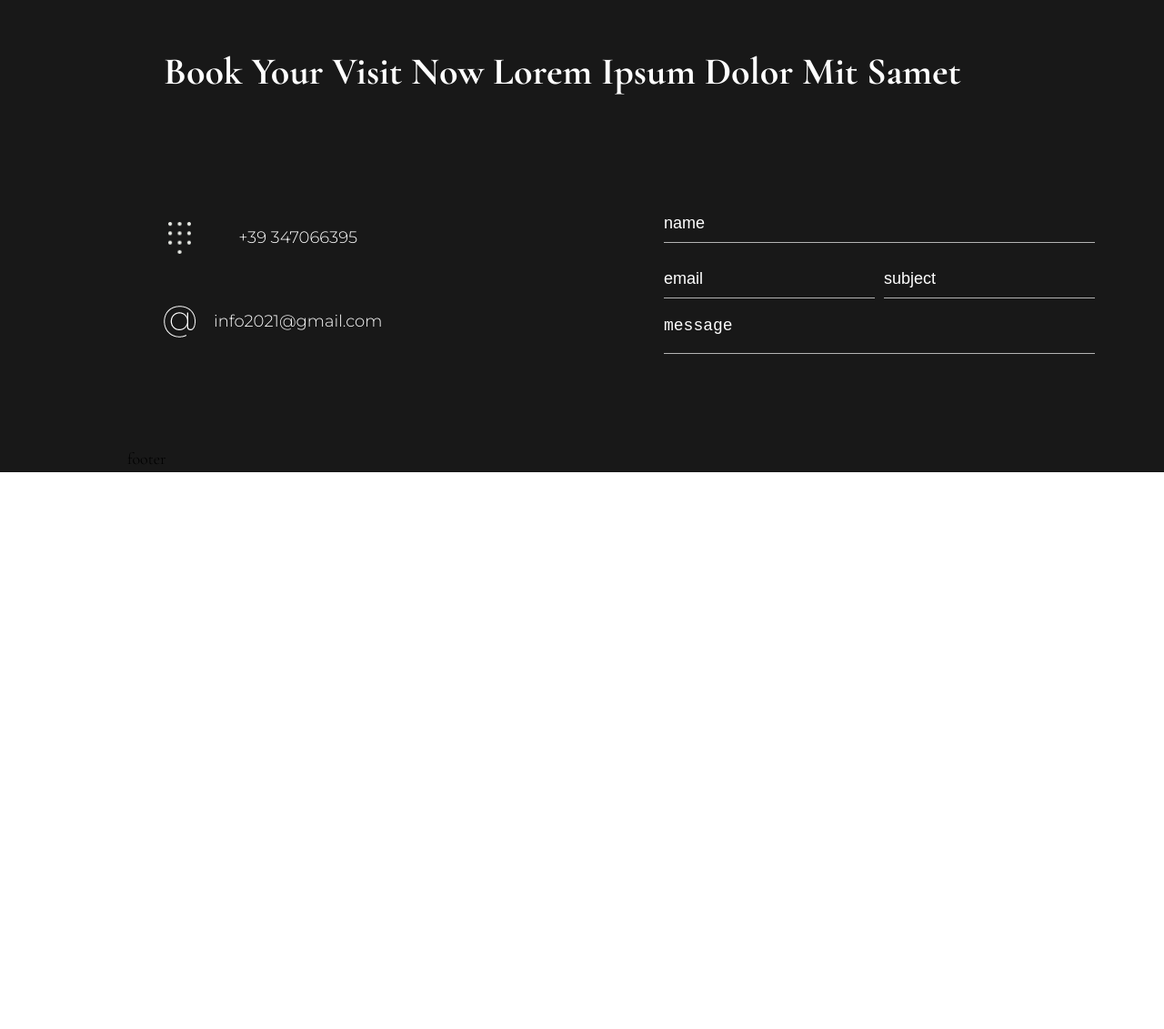
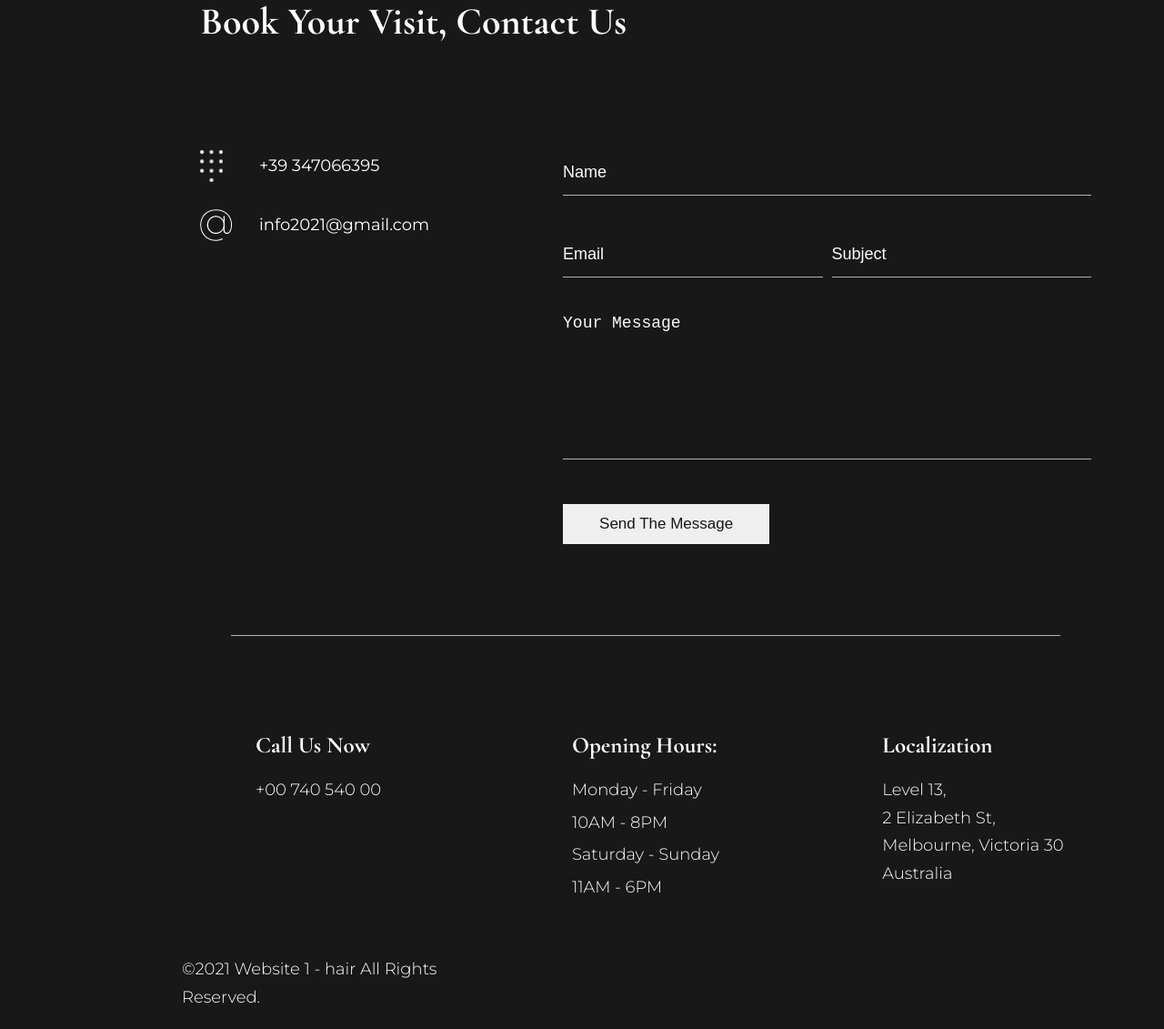
Before and after one commit to jeft97/challenge-for-every-week, a website: page index.html in a window 1280 px wide. Shown: the part 7426-8557 px from the top of the page at 91% size. Before the commit the page ends 7945 px from the top, so only its background shows below. Drawn offline with nearby package versions, Linux system fonts and the light colour scheme.

Commit message:
ho finito il footer

```diff
--- a/index.html
+++ b/index.html
@@ -172,23 +172,50 @@
         </div>
     </section>
     <section class="contact">
-        <h2 class="heading-2 cl-2">Book Your Visit Now Lorem Ipsum Dolor Mit Samet</h2>
+        <h2 class="heading-2 cl-2">Book Your Visit, contact us</h2>
         <div class="contact__date">
             <img src="img/hd3-icon-call.png" alt="contact icon" class="contact__icon">
             <span class="contact__number">+39 347066395</span>
-            <img src="img/hd3-icon-at.png" alt="contact icon" class="contact__icon">
+            <img src="img/hd3-icon-at.png" alt="contact icon" class="contact__icon contact__icon-2">
             <span class="contact__email">info2021@gmail.com</span>
         </div>
         <form action="#" class="contact__form">
-            <input type="text" name="#" id="#" class="input__name" placeholder="name" required>
-            <input type="email" name="#" id="#" class="input__email" placeholder="email" required>
-            <input type="text" name="#" id="#" class="input__subject" placeholder="subject" required>
-            <textarea name="#" placeholder="message" required class="input__message"></textarea>
+            <div class="input__box">
+                <input type="text" name="#" id="#" class="input__name" placeholder="name" required>
+            </div>
+            <div class="input__box">
+                <input type="email" name="#" id="#" class="input__email" placeholder="email" required>
+                <input type="text" name="#" id="#" class="input__subject" placeholder="subject" required>
+            </div>
+            <div class="input__box">
+                <textarea name="#" placeholder="Your message" required class="input__message"></textarea>
+            </div>
+            <button type="submit" class="contact__btn">Send the Message</button>
         </form>
     </section>
 
     <footer class="footer">
-        footer
+        <div class="footer__call">
+            <h6 class="heading-7">Call Us Now</h6>
+            <span class="footer__call--number">+00 740 540 00</span>
+        </div>
+        <div class="footer__opening">
+            <h6 class="heading-7">Opening Hours:</h6>
+            <ul class="opening__list">
+                <li class="opening__list--item">Monday - Friday</li>
+                <li class="opening__list--item">10AM - 8PM</li>
+                <li class="opening__list--item">Saturday - Sunday</li>
+                <li class="opening__list--item">11AM - 6PM</li>
+            </ul>
+        </div>
+        <div class="footer__location">
+            <h6 class="heading-7">Localization</h6>
+            <span>
+                Level 13,<br>2 Elizabeth St,<br>Melbourne, Victoria 30<br>Australia
+            </span>
+        </div>
+
+        <p class="footer__copyright">&copy;2021 Website 1 - hair All Rights Reserved.</p>
     </footer>
     <script src="js/main.js"></script>
 </body>
--- a/sass/_about.scss
+++ b/sass/_about.scss
@@ -99,58 +99,71 @@
 .contact {
     background-color: $color-primary;
     grid-column: full-start/full-end;
-    padding: 10rem 4rem;
+    padding: 10rem 8rem;
     display: grid;
-    grid-template-rows: repeat(2, 1fr);
-    grid-template-columns: repeat(auto-fit, minmax(26vw, 1fr));
-    grid-column-gap: 4rem;
-    grid-row-gap: 6rem;
+    grid-template-columns: repeat(auto-fit, minmax(min-content, 1fr));
+    grid-gap: 11rem 4rem;
     &__date {
         display: grid;
-        grid-template-rows: repeat(2, 1fr);
+        grid-template-rows: repeat(2, min-content);
         grid-template-columns: repeat(2, min-content);
-        grid-gap: 2rem;
         align-items: center;
-        justify-items: center;
+        justify-items: start;
+        grid-gap: 3rem 3rem;
     }
     &__email {
         color: $color-white;
         font-family: $font-display;
         font-size: 1.8rem;
+        font-weight: 400;
     }
     &__number {
         color: $color-white;
         font-family: $font-display;
         font-size: 1.8rem;
+        font-weight: 400;
     }
     &__icon {
         height: 3.5rem;
     }
     &__form {
-        display: grid;
-        grid-template-rows: repeat(3, 1fr);
-        grid-template-columns: repeat(2, min-content);
-        grid-column-gap: 1rem;
-        grid-row-gap: 2rem;
+        display: flex;
+        flex-direction: column;
+        gap: 4rem;
+    }
+    &__btn {
+        border: none;
+        border-radius: 0;
+        align-self: start;
+        color: $color-primary;
+        padding: 1.2rem 4rem;
+        font-size: 1.7rem;
+        text-transform: capitalize;
     }
 }
 
 %input {
+    width: 100%;
     border-radius: 0;
     border: 0;
     background-color: transparent;
     outline: 0;
-    border-bottom: 1.8px solid $color-grey-light;
+    border-bottom: 1.9px solid $color-grey-light;
     color: $color-white;
     font-size: 1.8rem;
+    min-height: 5rem;
     &::placeholder {
-        color: $color-white;
+        color: $color-white-2;
+        text-transform: capitalize;
     }
 }
 
 .input {
+    &__box:nth-child(2) {
+        display: flex;
+        gap: 1rem;
+    }
     &__name {
-        grid-column: 1/span 2;
         @extend %input;
     }
     &__subject {
@@ -160,9 +173,8 @@
         @extend %input;
     }
     &__message {
-        grid-column: 1/span 2;
+        height: 20vh;
         resize: none;
-        width: 100%;
         @extend %input;
     }
 }
--- a/sass/_base.scss
+++ b/sass/_base.scss
@@ -29,5 +29,4 @@ body {
     display: grid;
     grid-template-rows: 100vh repeat(9, min-content);
     grid-template-columns: [sidebar-start] 14rem [sidebar-end full-start] minmax(6rem, 1fr) [center-start] repeat(10, [col-start] minmax(min-content, 14rem) [col-end]) [center-end] minmax(6rem, 1fr) [full-end];
-    ;
 }
--- a/sass/_footer.scss
+++ b/sass/_footer.scss
@@ -1,4 +1,35 @@
 .footer {
     background-color: $color-primary;
     grid-column: full-start/full-end;
+    color: $color-white;
+    display: grid;
+    grid-template-rows: repeat(2, min-content);
+    grid-template-columns: repeat(auto-fit, minmax(30rem, min-content));
+    grid-gap: 6rem;
+    align-content: center;
+    justify-content: center;
+    justify-items: center;
+    padding: 10rem 4rem 2rem 4rem;
+    font-size: 1.8rem;
+    font-family: $font-display;
+    position: relative;
+    &::before {
+        content: "";
+        position: absolute;
+        width: 80%;
+        left: 50%;
+        top: 0;
+        transform: translateX(-50%);
+        height: .1rem;
+        background-color: $color-grey-light;
+    }
 }
+
+.opening__list {
+    display: flex;
+    flex-direction: column;
+    gap: .5rem;
+    &--item {
+        list-style: none;
+    }
+}
--- a/sass/typography.scss
+++ b/sass/typography.scss
@@ -29,6 +29,12 @@
     text-transform: capitalize;
 }
 
+.heading-7 {
+    font-size: 2.5rem;
+    font-family: 'Cormorant Garamond', serif;
+    margin-bottom: 1.2rem;
+}
+
 .cl-white {
     color: $color-primary;
     font-family: $font-display;
```
Also changed, not shown: css/style.css.
